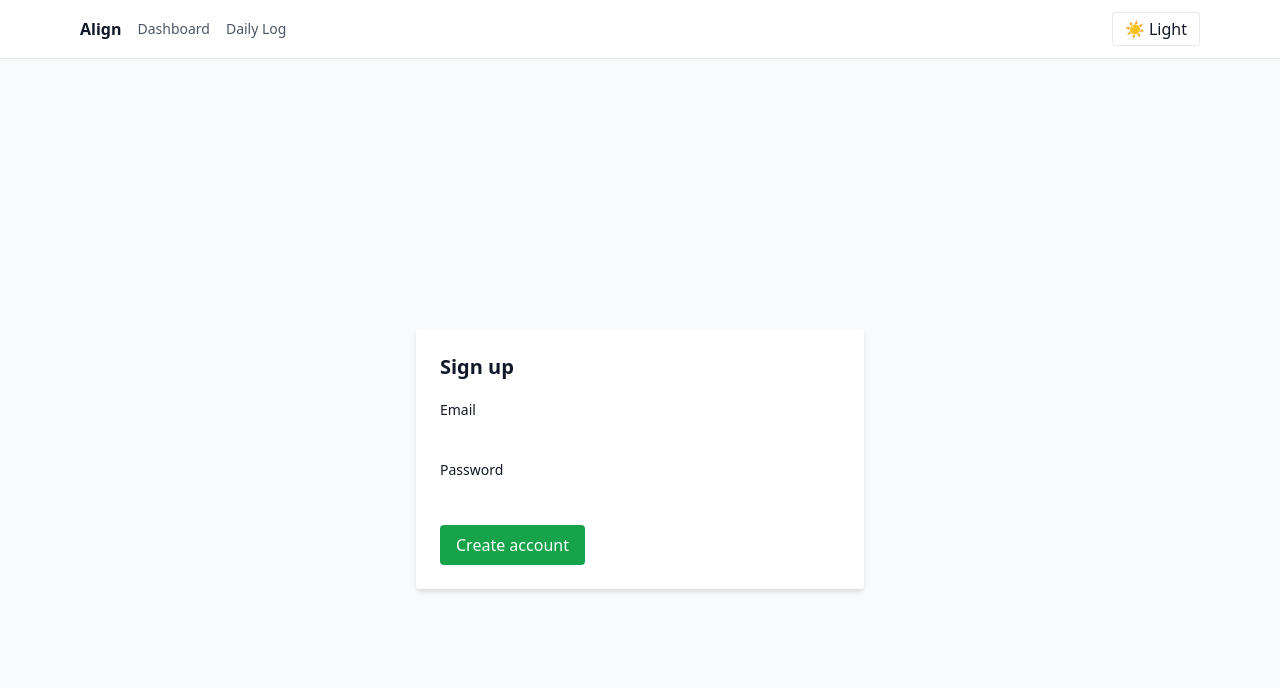
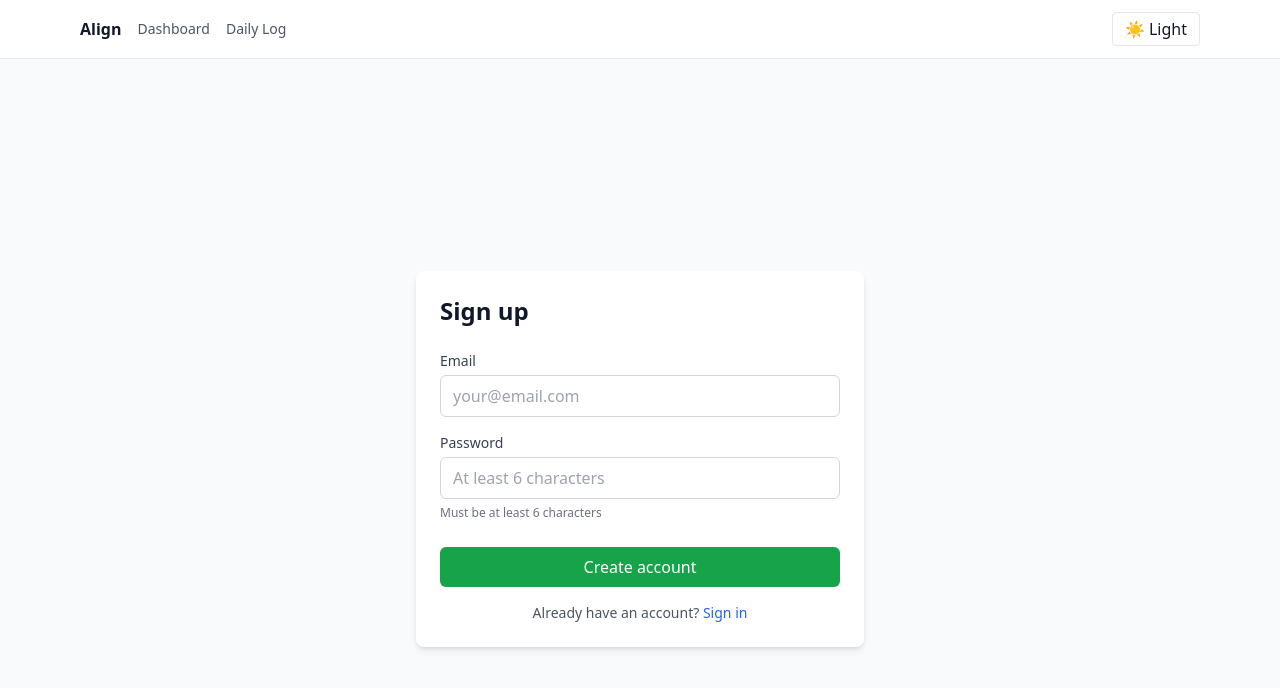
Before and after one commit to muudzo/align, a Next.js app: page /signup in a window 1280 px wide. Shown: the top 688 px of the page. Built offline with nearby package versions, Linux system fonts and the light colour scheme; no server answers.

Commit message:
refactor: add TypeScript types and improve authentication flow

```diff
--- a/app/(auth)/auth-provider.tsx
+++ b/app/(auth)/auth-provider.tsx
@@ -1,18 +1,47 @@
 "use client"
-import React, { useEffect, useState } from 'react'
+import React, { useEffect, useState, createContext, useContext } from 'react'
 import { supabase } from '../../lib/supabaseClient'
+import type { Session, User } from '@supabase/supabase-js'
+
+interface AuthContextType {
+  session: Session | null
+  user: User | null
+  loading: boolean
+}
+
+const AuthContext = createContext<AuthContextType>({
+  session: null,
+  user: null,
+  loading: true,
+})
+
+export function useAuth() {
+  return useContext(AuthContext)
+}
 
 export function AuthProvider({ children }: { children: React.ReactNode }) {
-  const [session, setSession] = useState<any>(null)
+  const [session, setSession] = useState<Session | null>(null)
+  const [loading, setLoading] = useState(true)
 
   useEffect(() => {
-    supabase.auth.getSession().then(res => setSession((res as any).data?.session ?? null))
-    const { data: listener } = supabase.auth.onAuthStateChange((_event, session) => {
-      setSession((session as any)?.session ?? session ?? null)
+    // Get initial session
+    supabase.auth.getSession().then(({ data: { session } }) => {
+      setSession(session)
+      setLoading(false)
     })
 
-    return () => listener?.subscription?.unsubscribe()
+    // Listen for auth changes
+    const { data: { subscription } } = supabase.auth.onAuthStateChange((_event, session) => {
+      setSession(session)
+      setLoading(false)
+    })
+
+    return () => subscription.unsubscribe()
   }, [])
 
-  return <>{children}</>
+  return (
+    <AuthContext.Provider value={{ session, user: session?.user ?? null, loading }}>
+      {children}
+    </AuthContext.Provider>
+  )
 }
--- a/app/(auth)/login/page.tsx
+++ b/app/(auth)/login/page.tsx
@@ -1,37 +1,108 @@
 "use client"
-import React, { useState } from 'react'
+import React, { useState, useEffect } from 'react'
+import { useRouter } from 'next/navigation'
 import { supabase } from '../../../lib/supabaseClient'
+import { useAuth } from '../auth-provider'
 
 export default function LoginPage() {
+  const router = useRouter()
+  const { session, loading: authLoading } = useAuth()
   const [email, setEmail] = useState('')
   const [password, setPassword] = useState('')
   const [loading, setLoading] = useState(false)
   const [error, setError] = useState<string | null>(null)
 
+  // Redirect if already logged in
+  useEffect(() => {
+    if (!authLoading && session) {
+      router.push('/dashboard')
+    }
+  }, [session, authLoading, router])
+
   async function handleLogin(e: React.FormEvent) {
     e.preventDefault()
     setLoading(true)
     setError(null)
+
+    // Basic validation
+    if (!email.trim() || !password.trim()) {
+      setError('Please fill in all fields')
+      setLoading(false)
+      return
+    }
+
     const { error } = await supabase.auth.signInWithPassword({ email, password })
-    if (error) setError(error.message)
-    setLoading(false)
+    if (error) {
+      setError(error.message)
+      setLoading(false)
+    } else {
+      // Redirect will happen via useEffect
+      router.push('/dashboard')
+    }
+  }
+
+  if (authLoading) {
+    return (
+      <div className="min-h-screen flex items-center justify-center">
+        <div className="text-gray-600">Loading...</div>
+      </div>
+    )
   }
 
   return (
-    <div className="min-h-screen flex items-center justify-center">
-      <form onSubmit={handleLogin} className="p-6 bg-white dark:bg-gray-800 rounded shadow-md w-full max-w-md">
-        <h2 className="text-xl font-semibold mb-4">Login</h2>
-        {error && <div className="text-red-600 mb-2">{error}</div>}
-        <label className="block mb-2">
-          <span className="text-sm">Email</span>
-          <input className="mt-1 block w-full" value={email} onChange={(e) => setEmail(e.target.value)} />
-        </label>
-        <label className="block mb-4">
-          <span className="text-sm">Password</span>
-          <input type="password" className="mt-1 block w-full" value={password} onChange={(e) => setPassword(e.target.value)} />
-        </label>
-        <button className="bg-blue-600 text-white px-4 py-2 rounded" disabled={loading}>{loading ? 'Signing in...' : 'Sign in'}</button>
-      </form>
+    <div className="min-h-screen flex items-center justify-center bg-gray-50 dark:bg-gray-900 p-4">
+      <div className="w-full max-w-md">
+        <form onSubmit={handleLogin} className="p-6 bg-white dark:bg-gray-800 rounded-lg shadow-md">
+          <h2 className="text-2xl font-bold mb-6 text-gray-900 dark:text-gray-100">Login</h2>
+
+          {error && (
+            <div className="mb-4 p-3 bg-red-50 dark:bg-red-900/20 border border-red-200 dark:border-red-800 rounded text-red-600 dark:text-red-400 text-sm">
+              {error}
+            </div>
+          )}
+
+          <label className="block mb-4">
+            <span className="block text-sm font-medium text-gray-700 dark:text-gray-300 mb-1">Email</span>
+            <input
+              type="email"
+              required
+              className="mt-1 block w-full px-3 py-2 border border-gray-300 dark:border-gray-600 rounded-md bg-white dark:bg-gray-900 text-gray-900 dark:text-gray-100 focus:outline-none focus:ring-2 focus:ring-blue-500"
+              value={email}
+              onChange={(e) => setEmail(e.target.value)}
+              disabled={loading}
+              placeholder="your@email.com"
+            />
+          </label>
+
+          <label className="block mb-6">
+            <span className="block text-sm font-medium text-gray-700 dark:text-gray-300 mb-1">Password</span>
+            <input
+              type="password"
+              required
+              className="mt-1 block w-full px-3 py-2 border border-gray-300 dark:border-gray-600 rounded-md bg-white dark:bg-gray-900 text-gray-900 dark:text-gray-100 focus:outline-none focus:ring-2 focus:ring-blue-500"
+              value={password}
+              onChange={(e) => setPassword(e.target.value)}
+              disabled={loading}
+              placeholder="••••••••"
+            />
+          </label>
+
+          <button
+            type="submit"
+            className="w-full bg-blue-600 hover:bg-blue-700 text-white font-medium px-4 py-2 rounded-md transition-colors disabled:opacity-50 disabled:cursor-not-allowed"
+            disabled={loading}
+          >
+            {loading ? 'Signing in...' : 'Sign in'}
+          </button>
+
+          <p className="mt-4 text-sm text-center text-gray-600 dark:text-gray-400">
+            Don't have an account?{' '}
+            <a href="/signup" className="text-blue-600 dark:text-blue-400 hover:underline">
+              Sign up
+            </a>
+          </p>
+        </form>
+      </div>
     </div>
   )
 }
--- a/app/(auth)/signup/page.tsx
+++ b/app/(auth)/signup/page.tsx
@@ -1,38 +1,128 @@
 "use client"
-import React, { useState } from 'react'
+import React, { useState, useEffect } from 'react'
+import { useRouter } from 'next/navigation'
 import { supabase } from '../../../lib/supabaseClient'
+import { useAuth } from '../auth-provider'
 
 export default function SignupPage() {
+  const router = useRouter()
+  const { session, loading: authLoading } = useAuth()
   const [email, setEmail] = useState('')
   const [password, setPassword] = useState('')
   const [loading, setLoading] = useState(false)
   const [message, setMessage] = useState<string | null>(null)
+  const [error, setError] = useState<string | null>(null)
+
+  // Redirect if already logged in
+  useEffect(() => {
+    if (!authLoading && session) {
+      router.push('/dashboard')
+    }
+  }, [session, authLoading, router])
 
   async function handleSignup(e: React.FormEvent) {
     e.preventDefault()
     setLoading(true)
     setMessage(null)
-    const { data, error } = await supabase.auth.signUp({ email, password })
-    if (error) setMessage(error.message)
-    else setMessage('Check your inbox for confirmation (if enabled)')
-    setLoading(false)
+    setError(null)
+
+    // Basic validation
+    if (!email.trim() || !password.trim()) {
+      setError('Please fill in all fields')
+      setLoading(false)
+      return
+    }
+
+    if (password.length < 6) {
+      setError('Password must be at least 6 characters')
+      setLoading(false)
+      return
+    }
+
+    const { data, error: signUpError } = await supabase.auth.signUp({ email, password })
+    if (signUpError) {
+      setError(signUpError.message)
+      setLoading(false)
+    } else {
+      setMessage('Account created! Please check your email for confirmation (if email confirmation is enabled).')
+      setLoading(false)
+      // Optionally redirect to login after a delay
+      setTimeout(() => {
+        router.push('/login')
+      }, 3000)
+    }
+  }
+
+  if (authLoading) {
+    return (
+      <div className="min-h-screen flex items-center justify-center">
+        <div className="text-gray-600">Loading...</div>
+      </div>
+    )
   }
 
   return (
-    <div className="min-h-screen flex items-center justify-center">
-      <form onSubmit={handleSignup} className="p-6 bg-white dark:bg-gray-800 rounded shadow-md w-full max-w-md">
-        <h2 className="text-xl font-semibold mb-4">Sign up</h2>
-        {message && <div className="text-sm mb-2">{message}</div>}
-        <label className="block mb-2">
-          <span className="text-sm">Email</span>
-          <input className="mt-1 block w-full" value={email} onChange={(e) => setEmail(e.target.value)} />
-        </label>
-        <label className="block mb-4">
-          <span className="text-sm">Password</span>
-          <input type="password" className="mt-1 block w-full" value={password} onChange={(e) => setPassword(e.target.value)} />
-        </label>
-        <button className="bg-green-600 text-white px-4 py-2 rounded" disabled={loading}>{loading ? 'Creating...' : 'Create account'}</button>
-      </form>
+    <div className="min-h-screen flex items-center justify-center bg-gray-50 dark:bg-gray-900 p-4">
+      <div className="w-full max-w-md">
+        <form onSubmit={handleSignup} className="p-6 bg-white dark:bg-gray-800 rounded-lg shadow-md">
+          <h2 className="text-2xl font-bold mb-6 text-gray-900 dark:text-gray-100">Sign up</h2>
+
+          {error && (
+            <div className="mb-4 p-3 bg-red-50 dark:bg-red-900/20 border border-red-200 dark:border-red-800 rounded text-red-600 dark:text-red-400 text-sm">
+              {error}
+            </div>
+          )}
+
+          {message && (
+            <div className="mb-4 p-3 bg-green-50 dark:bg-green-900/20 border border-green-200 dark:border-green-800 rounded text-green-600 dark:text-green-400 text-sm">
+              {message}
+            </div>
+          )}
+
+          <label className="block mb-4">
+            <span className="block text-sm font-medium text-gray-700 dark:text-gray-300 mb-1">Email</span>
+            <input
+              type="email"
+              required
+              className="mt-1 block w-full px-3 py-2 border border-gray-300 dark:border-gray-600 rounded-md bg-white dark:bg-gray-900 text-gray-900 dark:text-gray-100 focus:outline-none focus:ring-2 focus:ring-blue-500"
+              value={email}
+              onChange={(e) => setEmail(e.target.value)}
+              disabled={loading}
+              placeholder="your@email.com"
+            />
+          </label>
+
+          <label className="block mb-6">
+            <span className="block text-sm font-medium text-gray-700 dark:text-gray-300 mb-1">Password</span>
+            <input
+              type="password"
+              required
+              minLength={6}
+              className="mt-1 block w-full px-3 py-2 border border-gray-300 dark:border-gray-600 rounded-md bg-white dark:bg-gray-900 text-gray-900 dark:text-gray-100 focus:outline-none focus:ring-2 focus:ring-blue-500"
+              value={password}
+              onChange={(e) => setPassword(e.target.value)}
+              disabled={loading}
+              placeholder="At least 6 characters"
+            />
+            <span className="mt-1 text-xs text-gray-500 dark:text-gray-400">Must be at least 6 characters</span>
+          </label>
+
+          <button
+            type="submit"
+            className="w-full bg-green-600 hover:bg-green-700 text-white font-medium px-4 py-2 rounded-md transition-colors disabled:opacity-50 disabled:cursor-not-allowed"
+            disabled={loading}
+          >
+            {loading ? 'Creating...' : 'Create account'}
+          </button>
+
+          <p className="mt-4 text-sm text-center text-gray-600 dark:text-gray-400">
+            Already have an account?{' '}
+            <a href="/login" className="text-blue-600 dark:text-blue-400 hover:underline">
+              Sign in
+            </a>
+          </p>
+        </form>
+      </div>
     </div>
   )
 }
```
Also changed, not shown: lib/calcStreaks.ts (+6 -4 lines), tsconfig.json (+23 -5 lines), types/index.ts (added, +33 -0 lines), 2 other files (tests, documents, lock files or other folders).
